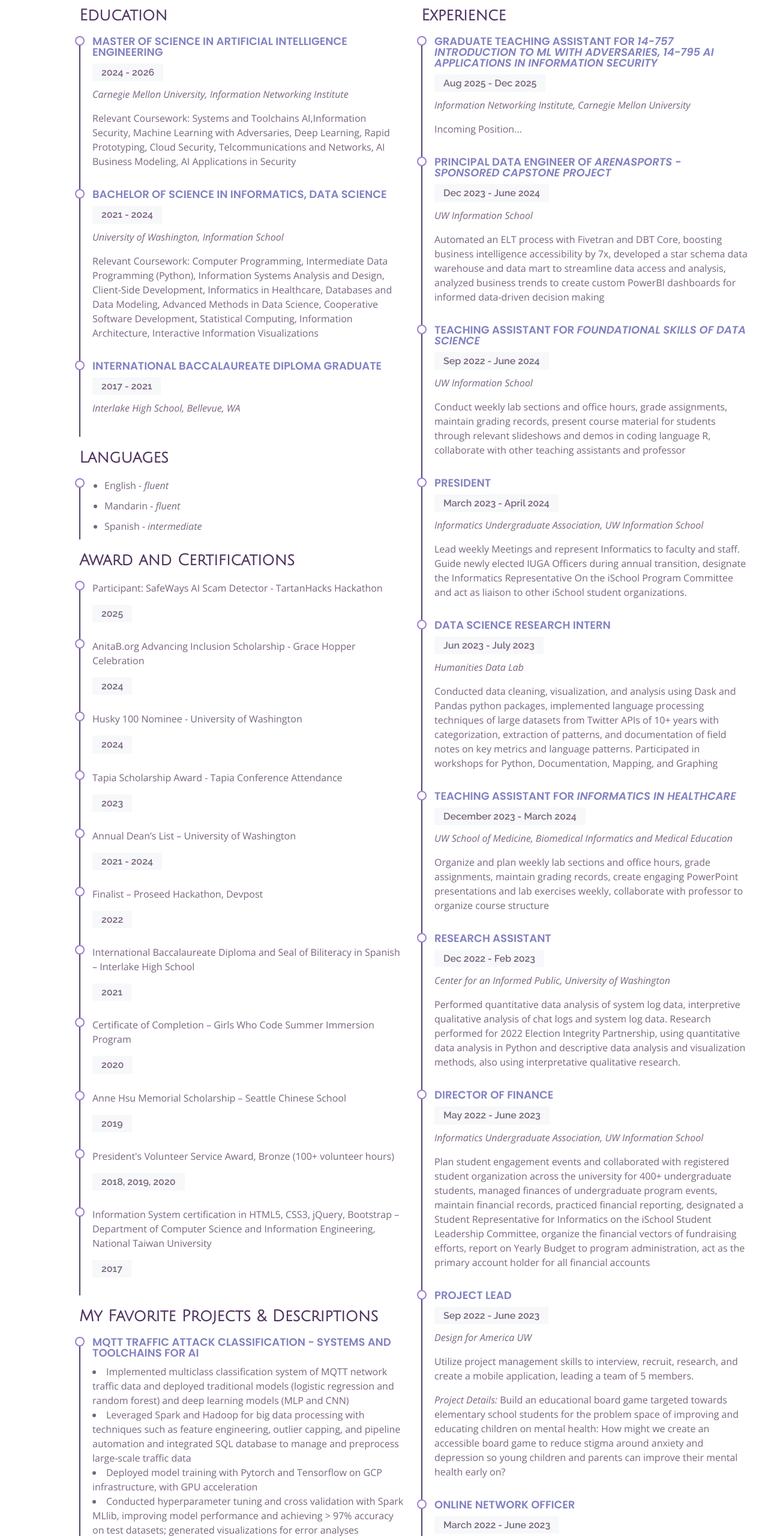
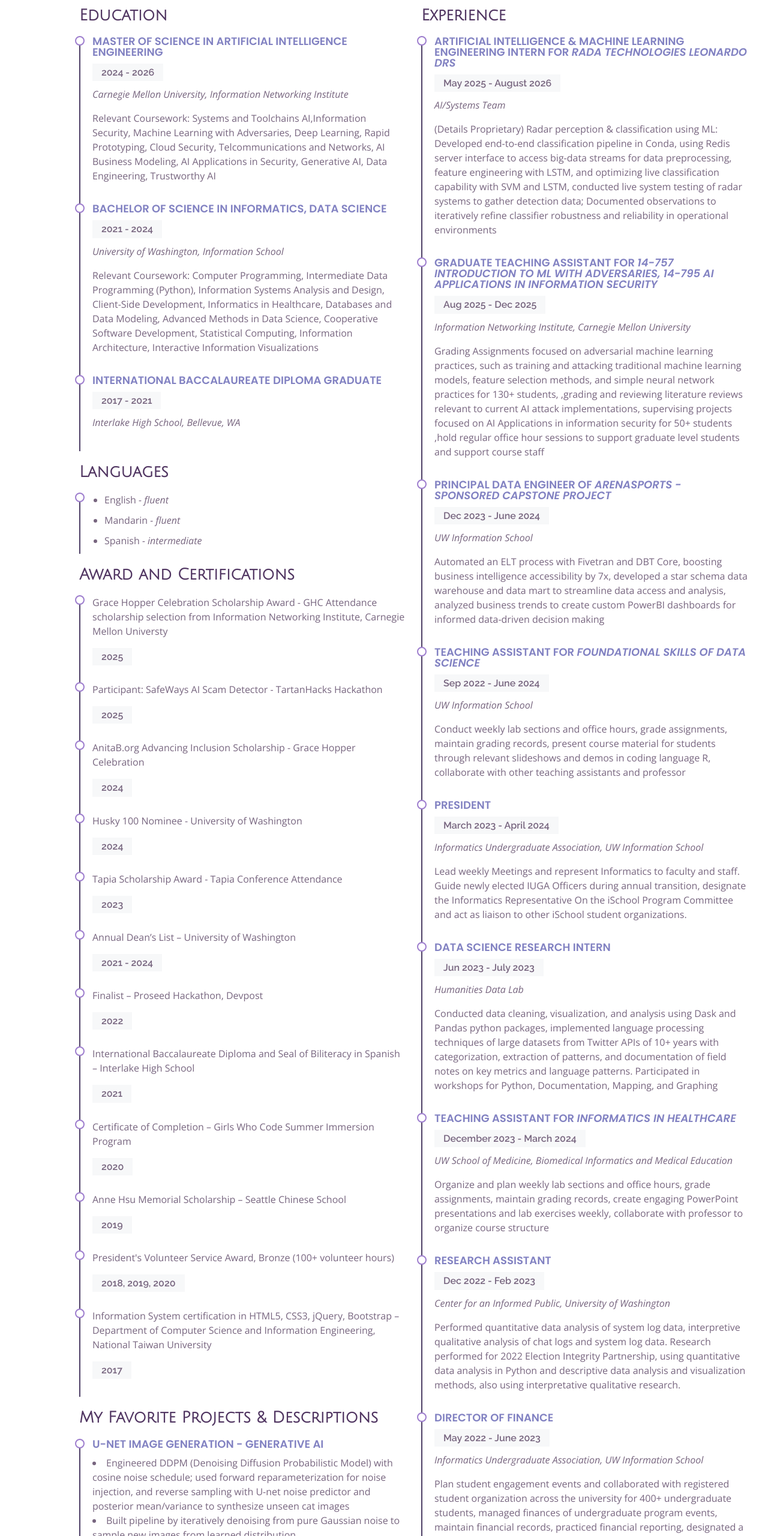
Before and after one commit to phyllisUW/phyllis-portfolio, a plain HTML site: page index.html in a window 1280 px wide. Shown: the part 1801-4361 px from the top of the page at 60% size. Drawn offline with nearby package versions, Linux system fonts and the light colour scheme; a web font is replaced by a local one.

Commit message:
added recent internship, TA experience

```diff
--- a/index.html
+++ b/index.html
@@ -146,7 +146,7 @@
               <p><em>Carnegie Mellon University, Information Networking Institute</em></p>
               <p>Relevant Coursework: Systems and Toolchains AI,Information Security, Machine Learning with Adversaries,
                 Deep Learning, Rapid Prototyping, Cloud Security, Telcommunications and Networks, AI Business Modeling,
-                AI Applications in Security</p>
+                AI Applications in Security, Generative AI, Data Engineering, Trustworthy AI</p>
             </div>
 
             <div class="resume-item">
@@ -177,6 +177,10 @@
             </div>
 
             <h3 class="resume-title">Award and Certifications</h3>
+            <div class="resume-item">
+              <p>Grace Hopper Celebration Scholarship Award - GHC Attendance scholarship selection from Information Networking Institute, Carnegie Mellon Universty</p>
+              <h5>2025</h5>
+            </div>
             <div class="resume-item">
               <p>Participant: SafeWays AI Scam Detector - TartanHacks Hackathon</p>
               <h5>2025</h5>
@@ -231,6 +235,25 @@
 
             <h3 class="resume-title">My Favorite Projects & Descriptions</h3>
             <div class="resume-item">
+              <h4>
+                U-Net Image Generation - Generative AI
+              </h4>
+              <li> Engineered DDPM (Denoising Diffusion Probabilistic Model) with cosine noise schedule; used forward
+                reparameterization for
+                noise injection, and reverse sampling with U-net noise predictor and posterior mean/variance to
+                synthesize unseen cat images</li>
+              <li>Built pipeline by iteratively denoising from pure Gaussian noise to sample new images from learned
+                distribution </li>
+              <li>
+                Generated checkpoint batches of 15,360 novel samples across runs, at 100-step intervals across 10,000
+                training steps
+              </li>
+              <li>
+                Instrumented reproducible tracking in Weights & Biases, logging L1 loss convergence, sample grids, and
+                FID reductions
+              </li>
+              <br>
+
               <h4>
                 MQTT Traffic Attack Classification - Systems and Toolchains for AI
               </h4>
@@ -297,22 +320,36 @@
             <h3 class="resume-title">Experience</h3>
 
 
-            <!-- <div class="resume-item">
-              <h4>AI/ML Engineering Intern of<em>RADA Technologies Leonardo DRS</em>
+            <div class="resume-item">
+              <h4>Artificial Intelligence & Machine Learning Engineering Intern for <em>RADA Technologies Leonardo DRS</em>
               </h4>
               <h5>May 2025 - August 2026</h5>
               <p><em>AI/Systems Team</em></p>
               <p>
-                In Progress...
+                (Details Proprietary) Radar perception & classification using ML:
+                Developed end-to-end classification pipeline in Conda, using Redis server interface to access big-data
+                streams for data
+                preprocessing, feature engineering with LSTM, and optimizing live classification capability with SVM and
+                LSTM, conducted live system testing of radar systems to gather detection data; Documented observations
+                to iteratively refine classifier robustness and reliability in operational environments
+
               </p>
-            </div> -->
+            </div>
+
+
+
             <div class="resume-item">
               <h4>Graduate Teaching Assistant for <em>14-757 Introduction to ML with Adversaries, 14-795 AI Applications
                   in Information Security</em></h4>
               <h5>Aug 2025 - Dec 2025</h5>
               <p><em>Information Networking Institute, Carnegie Mellon University</em></p>
               <p>
-                Incoming Position...
+                Grading Assignments focused on adversarial machine learning practices, such as training and attacking
+                traditional machine learning models, feature selection methods, and simple neural network practices for
+                130+ students,
+                ,grading and reviewing literature reviews relevant to current AI attack implementations, supervising
+                projects focused on AI Applications in information security for 50+ students
+                ,hold regular office hour sessions to support graduate level students and support course staff
               </p>
             </div>
 
```
